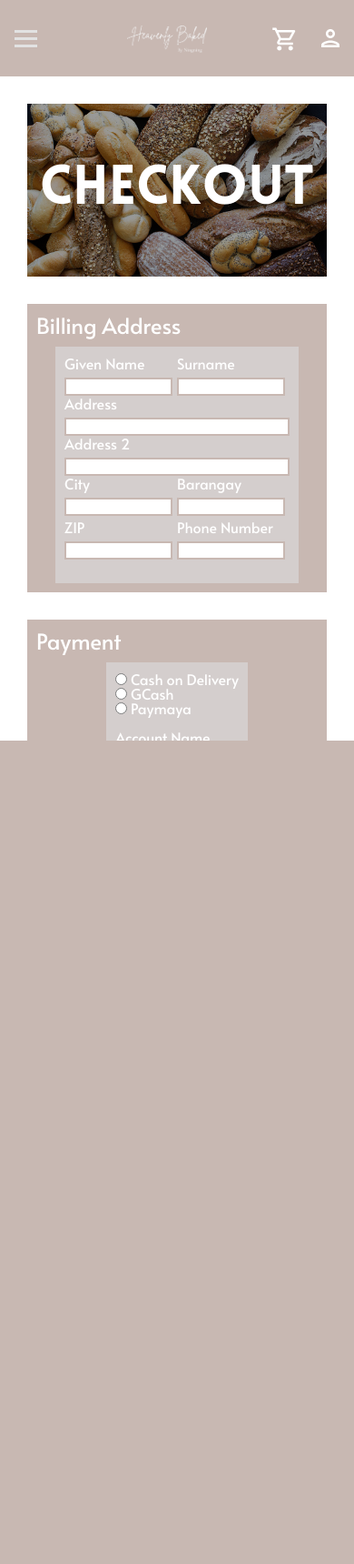
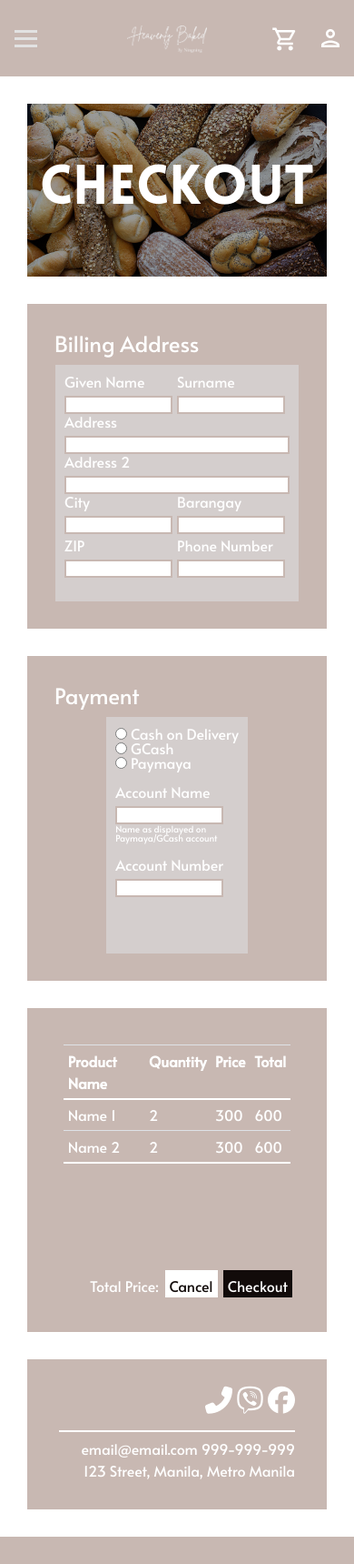
Before and after one commit to gabesantos21/PROJECT-THEA, a PHP site: page /Pages/UserPage/Main/Checkout.php in a window 390 px wide. Shown: the whole page at 91% size. Before the commit the page ends 814 px from the top, so only its background shows below. Run offline with PHP 8.4, Linux system fonts and the light colour scheme; some libraries are stand-ins or nearby versions.

Commit message:
MODIFIED FILES
Modified css, and checkout and store php file

```diff
--- a/Css/styles-for-checkout.css
+++ b/Css/styles-for-checkout.css
@@ -1,66 +1,64 @@
-html{
-	height: 100%;
-}
-
-html,body{
-	overflow-x: hidden;
-}
-
-body{
-		background-color: #C8B8B2;
-		height: 100%;
-	}
-
-	h4,p,table{
-		color: white;
-		font-family: 'Alata', sans-serif;
-	}
-
-	input, label {
-	display:block;
-	}
-
-	label{
-		color: white;
-		font-family: 'Alata', sans-serif;
-	}
-
-	/*implementing lovelo*/
+/*implementing font*/
 @font-face {
 	font-family: "Lovelo";
 	src: url(../Assets/fonts/Lovelo-Black.ttf);
 }
 
-	input, label {
-	display:block;
+@import url('https://fonts.googleapis.com/css2?family=Alata&display=swap');
+
+html,
+body {
+  overflow-x: hidden;
+}
+
+h4,
+p,
+table {
+  color: white;
+  font-family: "Alata", sans-serif;
+}
+
+input,
+label {
+  display: block;
+}
+
+label {
+  color: white;
+  font-family: "Alata", sans-serif;
+}
+
+
+input,
+label {
+  display: block;
 }
 
 /*table design*/
 
-	tr:last-of-type{
+tr:last-of-type {
   border-bottom: solid;
   border-width: 2px;
   border-color: white;
 }
 
-	.summary-table{
-		background-color: #C8B8B2;
+.summary-table {
+  background-color: #c8b8b2;
   border: 15px;
   width: 100%;
   border-collapse: collapse;
-
 }
 
-	.submit-field{
+.submit-field {
   display: inline;
   text-align: right;
   padding: 5px;
 }
 
-
 /*header*/
-	.page-banner{
-		background-image:linear-gradient(rgba(0, 0, 0, 0.4), rgba(0, 0, 0, 0.4)),url("../Assets/img/backgrounds/mixedbread-backgroung-or-header.jpg");
+.page-banner {
+  background-image: linear-gradient(rgba(0, 0, 0, 0.4), rgba(0, 0, 0, 0.4)),
+    url("../Assets/img/backgrounds/mixedbread-backgroung-or-header.jpg");
   width: 100%;
   height: fit-content;
   overflow: hidden;
@@ -72,22 +70,22 @@ body{
   border: 30px;
   font-size: 60px;
   font-weight: bold;
-		font-family: 'Lovelo', sans-serif;
+  font-family: "Lovelo", sans-serif;
   color: white;
 }
 
-	.banner-text{
+.banner-text {
   border: 30px;
   margin: 50px;
   font-size: 60px;
   font-weight: bold;
-		font-family: 'Lovelo', sans-serif;
+  font-family: "Lovelo", sans-serif;
   color: white;
 }
 
 /*main body*/
 
-	.header-border{
+.header-border {
   border: solid;
   border-width: 30px;
   border-bottom-width: 15px;
@@ -96,162 +94,153 @@ body{
   height: fit-content;
 }
 
-	.flex-border-contact{
-		border: solid;
-		border-width: 30px;
-		border-top-width: 15px;
+.flex-border-contact {
   color: white;
   flex-grow: 1;
   align-content: center;
-		height: 100%;
   padding: 10px;
+  background-color: #c8b8b2;
+  margin: 15px 0 30px 0;
+  padding: 30px 30px 15px 30px;
 }
 
-	.container-main{
-		display:  flex;
+.container-main {
+  display: flex;
   flex-wrap: wrap;
-		border: 15px;
   justify-content: center;
   height: 100%;
 }
 
-	.flex-box-1{
+.checkout-form {
+  margin: 0 30px;
+}
+
+.flex-box-1 {
   display: flex;
   flex-direction: column;
-		padding: 10px;
-		border: solid;
-		border-width: 15px;
-		border-left-width: 30px;
-		border-color: white;
+  padding: 30px;
+  margin: 15px 30px 15px 0;
   flex: 1 1 auto;
   align-content: center;
   height: fit-content;
-
+  background-color: #c8b8b2;
 }
-	.flex-box-2{
+.flex-box-2 {
   display: flex;
   flex-direction: column;
-		padding: 10px;
-		border: solid;
-		border-width: 15px;
-		border-color: white;
+  padding: 30px;
+  margin: 15px 30px 15px 0;
   flex: 1 1 auto;
   align-content: center;
   height: fit-content;
-
-
+  background-color: #c8b8b2;
 }
-	.flex-box-3{
+.flex-box-3 {
   display: flex;
   flex-direction: column;
   flex: 1 1 auto;
-		padding: 10px;
-		border: solid;
-		border-width: 15px;
-		border-right-width: 30px;
-		border-color: white;
+  padding: 30px;
+  margin: 15px 0;
   align-content: center;
   height: fit-content;
   min-width: fit-content;
-
+  background-color: #c8b8b2;
 }
 
-	.sub-container{
+.sub-container {
   float: left;
   margin-right: 5px;
   min-width: fit-content;
 }
 
-	.flex-box-content{
+.flex-box-content {
   padding: 10px;
   min-width: fit-content;
-		background-color: #D4CECD;
+  background-color: #d4cecd;
   width: fit-content;
   height: 260px;
   color: white;
-		font-family: 'Alata', sans-serif;
+  font-family: "Alata", sans-serif;
   line-height: 1;
   margin: 0 auto;
 }
 
-	.flex-box-content-table{
+.flex-box-content-table {
   padding: 10px;
   min-width: 100%;
   background-color: transparent;
   height: 250px;
   color: white;
-		font-family: 'Alata', sans-serif;
+  font-family: "Alata", sans-serif;
   margin: 0 auto;
 }
 
 /*inputs*/
-	.textBox-type-1{
+.textBox-type-1 {
   border: 20px;
   width: 160px;
   height: 20px;
   border: solid;
-		border-color: #C8B8B2;
+  border-color: #c8b8b2;
   border-width: 2px;
 }
 
-	.radio-button{
+.radio-button {
   display: inline;
 }
 
-	.button{
+.button {
   height: 30px;
   margin: 3px;
   border: 1px;
   padding: 5px;
-		background-color: #120B0A;
-		display: inline	;
-		font-family:  'Alata', sans-serif;
-		color: 	white;
+  background-color: #120b0a;
+  display: inline;
+  font-family: "Alata", sans-serif;
+  color: white;
 }
 
-
-	.textBox-type-2{
+.textBox-type-2 {
   border: 20px;
   width: 330px;
   height: 20px;
   border: solid;
-		border-color: #C8B8B2;
+  border-color: #c8b8b2;
   border-width: 2px;
 }
 
 /*Footer*/
-	.footer{
+.footer {
   position: static;
   width: 100%;
-		text-align:right;
-		margin-top: 150px;
+  text-align: right;
 }
 
-	.fa-phone-alt{
+.fa-phone-alt {
   color: white;
   font-size: 30px;
 }
 
-	.fa-viber{
+.fa-viber {
   color: white;
   font-size: 30px;
 }
 
-	.fa-facebook{
+.fa-facebook {
   color: white;
   font-size: 30px;
 }
 
-	th{
+th {
   border-bottom: 2px solid white;
 }
 
-	.tc-1{
+.tc-1 {
   width: 70%;
   text-align: left;
 }
 
-	.bottom-line{
+.bottom-line {
   width: 260px;
   height: 1px;
   background-color: white;
@@ -262,218 +251,141 @@ body{
   bottom: 1px;
 }
 
+/*media adjustments*/
 
-	/*media adjustments*/
-	@media all and (max-width: 550px) {
-
-
-		.flex-box-1{
-			border-left-width: 30px;
-			border-right-width: 30px;
-			border-top-width: 15px;
-			border-bottom-width: 15px;
+@media screen and (max-width: 1089px) {
+  .flex-box-2 {
+    margin-right: 0;
+  }
 }
 
-		.flex-box-2{
-			border-left-width: 30px;
-			border-right-width: 30px;
-			border-top-width: 15px;
-			border-bottom-width: 15px;
+@media screen and (max-width: 756px) {
+  .flex-box-1 {
+    margin-right: 0;
   }
 
-		.flex-box-3{
-			border-left-width: 30px;
-			border-right-width: 30px;
-			border-top-width: 15px;
-			border-bottom-width: 15px;
+  .flex-box-2 {
+    margin-right: 30px;
+  }
 }
 
-		.flex-border-contact{
-			border-left-width: 30px;
-			border-right-width: 30px;
-			border-top-width: 15px;
-			border-bottom-width: 30px;
+@media screen and (max-width: 648px) {
+  .flex-box-2 {
+    margin-right: 0;
+  }
 }
 
-		.textBox-type-1{
+@media all and (max-width: 550px) {
+  .textBox-type-1 {
     border: 20px;
     width: 119px;
     height: 20px;
     border: solid;
-		border-color: #C8B8B2;
+    border-color: #c8b8b2;
     border-width: 2px;
   }
 
-		.textBox-type-2{
+  .textBox-type-2 {
     border: 20px;
     width: 248px;
     height: 20px;
     border: solid;
-		border-color: #C8B8B2;
+    border-color: #c8b8b2;
     border-width: 2px;
   }
 
-		.summary-table{
-		background-color: #C8B8B2;
+  .summary-table {
+    background-color: #c8b8b2;
     border: 15px;
     width: 250px;
-
   }
 
-
-		.footer{
+  .footer {
     position: relative;
     right: 0px;
     width: 100%;
-			text-align:right;
+    text-align: right;
     bottom: 0px;
   }
-
 }
 
 @media all and (max-width: 370px) {
-
-		.banner-text{
+  .banner-text {
     font-size: 15vw;
   }
 
-		.flex-box-1{
-			border-left-width: 30px;
-			border-right-width: 30px;
-			border-top-width: 15px;
-			border-bottom-width: 15px;
-		}
-
-		.flex-box-2{
-			border-left-width: 30px;
-			border-right-width: 30px;
-			border-top-width: 15px;
-			border-bottom-width: 15px;
-		}
-
-		.flex-box-3{
-			border-left-width: 30px;
-			border-right-width: 30px;
-			border-top-width: 15px;
-			border-bottom-width: 15px;
-		}
-
-		.flex-border-contact{
-			border-left-width: 30px;
-			border-right-width: 30px;
-			border-top-width: 15px;
-			border-bottom-width: 30px;
-		}
-
-
-
-	.textBox-type-1{
+  .textBox-type-1 {
     border: 20px;
     width: 100px;
     height: 20px;
     border: solid;
-		border-color: #C8B8B2;
+    border-color: #c8b8b2;
     border-width: 2px;
   }
 
-	.textBox-type-2{
+  .textBox-type-2 {
     border: 20px;
     width: 219px;
     height: 20px;
     border: solid;
-		border-color: #C8B8B2;
+    border-color: #c8b8b2;
     border-width: 2px;
   }
 
-	.summary-table{
-		background-color: #C8B8B2;
+  .summary-table {
+    background-color: #c8b8b2;
     border: 15px;
     width: 250px;
-
   }
 
-
-	.footer{
+  .footer {
     position: relative;
     right: 0px;
     width: 100%;
-		text-align:right;
+    text-align: right;
     bottom: 0px;
   }
-
 }
 
-
 @media all and (max-width: 280px) {
-
-		.banner-text{
+  .banner-text {
     font-size: 10vw;
   }
 
-		.flex-box-1{
-			border-left-width: 30px;
-			border-right-width: 30px;
-			border-top-width: 15px;
-			border-bottom-width: 15px;
-		}
-
-		.flex-box-2{
-			border-left-width: 30px;
-			border-right-width: 30px;
-			border-top-width: 15px;
-			border-bottom-width: 15px;
-		}
-
-		.flex-box-3{
-			border-left-width: 30px;
-			border-right-width: 30px;
-			border-top-width: 15px;
-			border-bottom-width: 15px;
-		}
-
-		.flex-border-contact{
-			border-left-width: 30px;
-			border-right-width: 30px;
-			border-top-width: 15px;
-			border-bottom-width: 30px;
-		}
-
-	.textBox-type-1{
+  .textBox-type-1 {
     border: 20px;
     width: 75px;
     height: 20px;
     border: solid;
-		border-color: #C8B8B2;
+    border-color: #c8b8b2;
     border-width: 2px;
   }
 
-	.textBox-type-2{
+  .textBox-type-2 {
     border: 20px;
     width: 193px;
     height: 20px;
     border: solid;
-		border-color: #C8B8B2;
+    border-color: #c8b8b2;
     border-width: 2px;
   }
 
-	.summary-table{
-		background-color: #C8B8B2;
+  .summary-table {
+    background-color: #c8b8b2;
     border: 15px;
     width: 200px;
-
   }
 
-	.footer{
+  .footer {
     position: relative;
     right: 0px;
     width: 100%;
-		text-align:right;
+    text-align: right;
     bottom: 0px;
     font-size: 8px;
   }
 
-	.bottom-line{
+  .bottom-line {
     width: 150px;
   }
-
 }
--- a/Pages/UserPage/Main/Checkout.php
+++ b/Pages/UserPage/Main/Checkout.php
@@ -12,51 +12,48 @@
 	<title>Checkout</title>
 	<link rel="stylesheet" href="../../../Css/styles-for-checkout.css?v=<?php echo time(); ?>">
 	<link rel="stylesheet" href="../../../Css/styles.css?v=<?php echo time(); ?>">
-	<style>
-		@import url('https://fonts.googleapis.com/css2?family=Alata&display=swap');
-	</style>
 </head>
 <body>
 <div class = "header-border">
 	<div class="page-banner"><div class="banner-text">CHECKOUT</div></div>
 </div>
-	<form>
+	<form action="" method="post" class="checkout-form">
 		<div class="container-main">
     		<div class="flex-box-1">
     			<h4>Billing Address</h4>
     			<div class ="flex-box-content">
     				<div class="sub-container">
     					<label for="given-Name">Given Name</label>
-    					<input class="textBox-type-1" type="text" name="given-Name">
+    					<input class="textBox-type-1" type="text" name="given-Name" required>
     				</div>
     				<div class="sub-container">
     					<label for="surname">Surname</label>
-    					<input class="textBox-type-1" type="text" name="surname">
+    					<input class="textBox-type-1" type="text" name="surname" required>
     				</div>
 
     				<label for="address">Address</label>
-    				<input class="textBox-type-2" type="text" name="address">
+    				<input class="textBox-type-2" type="text" name="address" required>
     				<label for="address-2">Address 2</label>
     				<input class="textBox-type-2" type="text" name="address-2">
 
     				<div class="sub-container">
     					<label for="city">City</label>
-    					<input class="textBox-type-1" type="text" name="city">
+    					<input class="textBox-type-1" type="text" name="city" required>
     				</div>
     				<div class="sub-container">
     					<label for="barangay">Barangay</label>
-    					<input class="textBox-type-1" type="text" name="barangay">
+    					<input class="textBox-type-1" type="text" name="barangay" required>
     				</div>
     				<br>
     				<br>
     				<br>
     				<div class="sub-container">
     					<label for="zip">ZIP</label>
-    					<input class="textBox-type-1" type="number" name="zip">
+    					<input class="textBox-type-1" type="number" name="zip required">
     				</div>
     				<div class="sub-container">
     					<label for="phone-Number">Phone Number</label>
-    					<input class="textBox-type-1" type="number" name="phone-Number">
+    					<input class="textBox-type-1" type="number" name="phone-Number" required>
     				</div>
 
     			</div>
@@ -70,7 +67,6 @@
     				GCash<br>
     				<input class="radio-button" type="radio" name="paymet-type-cash-on-delivery">
     				Paymaya<br>
-
     				<br>
     				<label for="zip">Account Name</label>
     				<input class="textBox-type-1" type="text" name="zip">
@@ -79,40 +75,32 @@
     				<input class="textBox-type-1" type="number" name="phone-Number">
     			</div>
             </div>
-
     		<div class="flex-box-3">
     			<div class ="flex-box-content-table">
-    				<table class="summary-table">
-    				<th class="tc-1">Name:</th>
-    				<th>Qty.</th>
-    				<th>Price.</th>
-                    <th>Total.</th>
+    				<table class="summary-table table table-sm table-hover">
 						<tr>
-    					<td>
-    					test
-    					</td>
-    					<td>
-    						2
-    					</td>
-    					<td>
-    						300
-    					</td>
+							<th class="tc-1">Product Name</th>
+							<th>Quantity</th>
+							<th>Price</th>
+							<th>Total</th>
+						</tr>
+						<!-- Print cart items here and checkout -->
+						<tr>
+							<td>Name 1</td>
+							<td>2</td>
+							<td>300</td>
+							<td>600	</td>
 						</tr>
 						<tr>
-    					<td>
-    					test
-    					</td>
-    					<td>
-    						2
-    					</td>
-    					<td>
-    						300
-    					</td>
+							<td>Name 2</td>
+							<td>2</td>
+							<td>300</td>
+							<td>600	</td>
 						</tr>
+
     				</table>
     			</div>
     		<div>
-
     			</div>
     			<div class="submit-field">
 					<p style="	display: inline;">Total Price: </p><input type="button" name="cancel" value="Cancel" class="button" style="	 background-color: white; color: #120B0A;"><input type="Submit" name="Checkout" value="Checkout" class="button">
@@ -126,8 +114,6 @@
    		        <div><p>email@email.com 999-999-999<br>123 Street,  Manila, Metro Manila</p></div>
  		    </div>
         </div>
-
-
     </form>
 </body>
 </html>
--- a/Pages/UserPage/Main/Store.php
+++ b/Pages/UserPage/Main/Store.php
@@ -97,7 +97,7 @@
                       echo "                    <input type='hidden' name='productImage' value='" . $row['image'] . "'>";
                       echo "                    <input type='submit' class='cta-product add-to-cart-btn' value='Add to Cart' name='add_to_cart'/>";
                       echo "                  </form>";
-                      echo "                  <form action='checkout.php?action=add&id='" . $row['id'] . "' method='post' class='form-add-to-cart'>";
+                      echo "                  <form action='Checkout.php?action=add&id='" . $row['id'] . "' method='post' class='form-add-to-cart'>";
                       echo "                    <input type='hidden' value='1' id='quantity' name='productQuantity'>";
                       echo "                    <input type='hidden' name='productName' value='" . $row['name'] . "'>";
                       echo "                    <input type='hidden' name='productPrice' value='" . $row['price'] . "'>";
@@ -147,9 +147,10 @@
                     echo "                    <input type='hidden' name='productImage' value='" . $row['image'] . "'>";
                     echo "                    <input type='submit' class='cta-product add-to-cart-btn' value='Add to Cart' name='add_to_cart'/>";
                     echo "                  </form>";
-                    echo "                  <form action='checkout.php?action=add&id='" . $row['id'] . "' method='post' class='form-add-to-cart'>";
+                    echo "                  <form action='Checkout.php?action=checkout&id=" . $row['id'] . "' method='post' class='form-add-to-cart'>";
                     echo "                    <input type='number' class='form-control' value='1' min='1' name='productQuantity' required>";
                     echo "                    <input type='hidden' name='productName' value='" . $row['name'] . "'>";
+                    echo "                    <input type='hidden' name='id' value='" . $row['id'] . "'>";
                     echo "                    <input type='hidden' name='productPrice' value='" . $row['price'] . "'>";
                     echo "                    <input type='hidden' name='productImage' value='" . $row['image'] . "'>";
                     echo "                    <input type='submit' class='cta-product checkout-btn' value='Checkout' name='checkout'/>";
```
Lines whose indentation alone changed are shown as unchanged.
